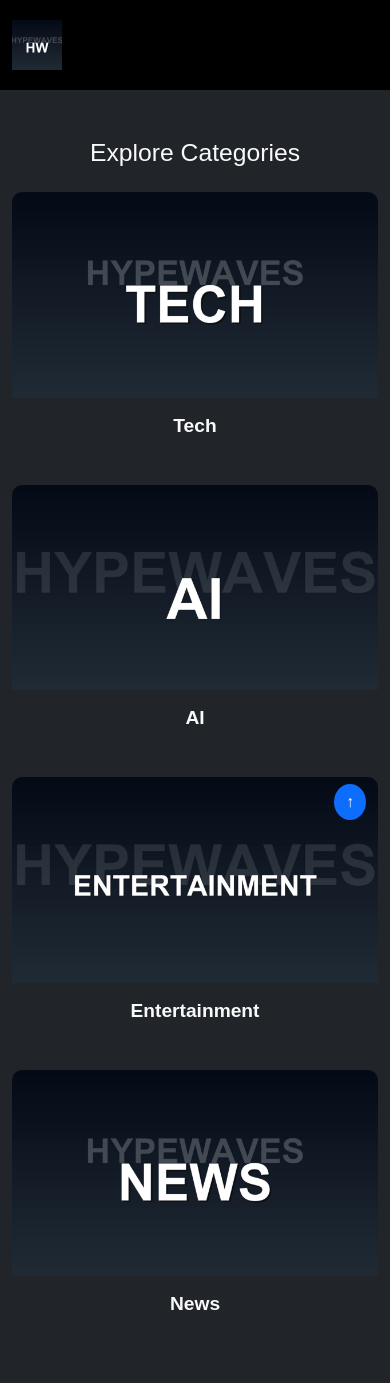
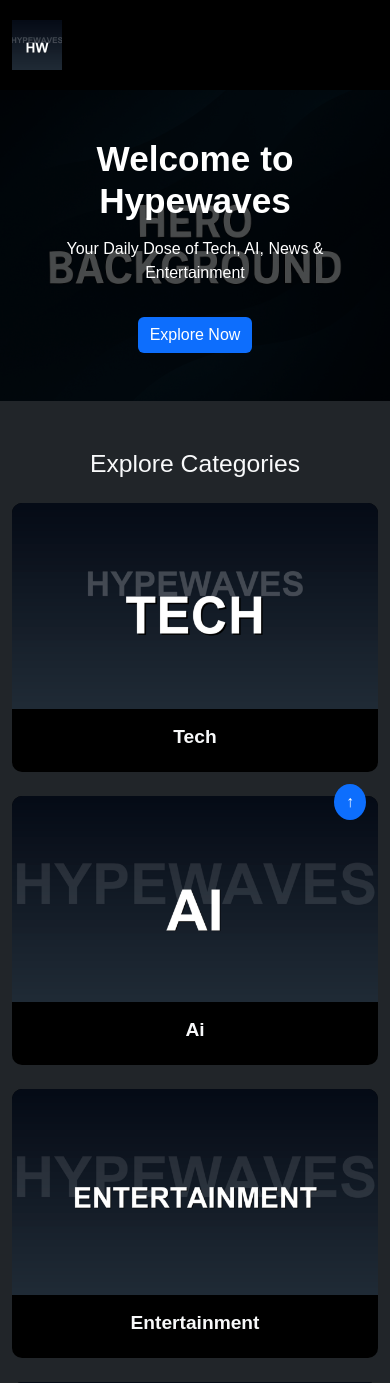
Before and after one commit to SGNAGAR9660/hypewaves, a Flask app: page / in a window 390 px wide. Shown: the top 1383 px of the page. Run offline with Flask 3, Linux system fonts and the light colour scheme; a database or web service that is not in the repository returns one stand-in record (values such as "Sample title"); some libraries are stand-ins or nearby versions.

Commit message:
Clean & Verified Hypewaves Site

```diff
--- a/templates/index.html
+++ b/templates/index.html
@@ -3,71 +3,55 @@
 
 {% block content %}
 
+<!-- Hero Section -->
+<section class="hero-section text-center py-5 bg-black">
+  <div class="container">
+    <h1 class="display-4">Welcome to Hypewaves</h1>
+    <p class="lead">Your Daily Dose of Tech, AI, News & Entertainment</p>
+    <a href="#latest-articles" class="btn btn-primary mt-3">Explore Now</a>
+  </div>
+</section>
+
 <!-- Categories Section -->
-<section class="py-5 text-center">
+<section class="py-5 text-center bg-dark text-light">
   <div class="container">
     <h2 class="mb-4">Explore Categories</h2>
     <div class="row">
+      {% for cat in ['tech', 'ai', 'entertainment', 'news'] %}
       <div class="col-md-3 mb-4">
-        <a href="/tech" class="text-decoration-none">
-          <div class="card bg-dark text-light h-100">
-            <img src="{{ url_for('static', filename='images/tech-thumbnail.png') }}" class="card-img-top" alt="Tech">
+        <a href="/{{ cat }}" class="text-decoration-none">
+          <div class="card bg-black text-light h-100">
+            <img src="{{ url_for('static', filename='images/' ~ cat ~ '-thumbnail.png') }}" class="card-img-top" alt="{{ cat | capitalize }}">
             <div class="card-body">
-              <h5 class="card-title">Tech</h5>
+              <h5 class="card-title text-capitalize">{{ cat }}</h5>
             </div>
           </div>
         </a>
       </div>
-      <div class="col-md-3 mb-4">
-        <a href="/ai" class="text-decoration-none">
-          <div class="card bg-dark text-light h-100">
-            <img src="{{ url_for('static', filename='images/ai-thumbnail.png') }}" class="card-img-top" alt="AI">
-            <div class="card-body">
-              <h5 class="card-title">AI</h5>
-            </div>
-          </div>
-        </a>
-      </div>
-      <div class="col-md-3 mb-4">
-        <a href="/entertainment" class="text-decoration-none">
-          <div class="card bg-dark text-light h-100">
-            <img src="{{ url_for('static', filename='images/entertainment-thumbnail.png') }}" class="card-img-top" alt="Entertainment">
-            <div class="card-body">
-              <h5 class="card-title">Entertainment</h5>
-            </div>
-          </div>
-        </a>
-      </div>
-      <div class="col-md-3 mb-4">
-        <a href="/news" class="text-decoration-none">
-          <div class="card bg-dark text-light h-100">
-            <img src="{{ url_for('static', filename='images/news-thumbnail.png') }}" class="card-img-top" alt="News">
-            <div class="card-body">
-              <h5 class="card-title">News</h5>
-            </div>
-          </div>
-        </a>
-      </div>
+      {% endfor %}
     </div>
   </div>
 </section>
 
 <!-- Latest Articles Section -->
-<section class="py-5">
+<section class="py-5 bg-dark text-light" id="latest-articles">
   <div class="container">
     <h2 class="mb-4 text-center">Latest Updates</h2>
     <div class="row">
       {% for article in latest_articles %}
       <div class="col-md-4 mb-4">
-        <div class="card h-100 bg-dark text-light">
+        <div class="card h-100 bg-black text-light">
           <img src="{{ article[3] or url_for('static', filename='images/default-thumbnail.png') }}" class="card-img-top" alt="News Image">
           <div class="card-body">
-            <h5 class="card-title">{{ article[1][:80] }}...</h5>
-            <a href="{{ article[2] }}" target="_blank" class="btn btn-primary mt-2">Read Full News</a>
+            <h5 class="card-title">{{ article[1][:100] }}{% if article[1]|length > 100 %}...{% endif %}</h5>
+            <a href="/article/{{ article[0] }}" class="btn btn-primary mt-2">Read Full News</a>
           </div>
         </div>
       </div>
-
+      {% else %}
+      <div class="col-12">
+        <p class="text-center">No articles available right now. Please check back soon!</p>
+      </div>
       {% endfor %}
     </div>
   </div>
```
